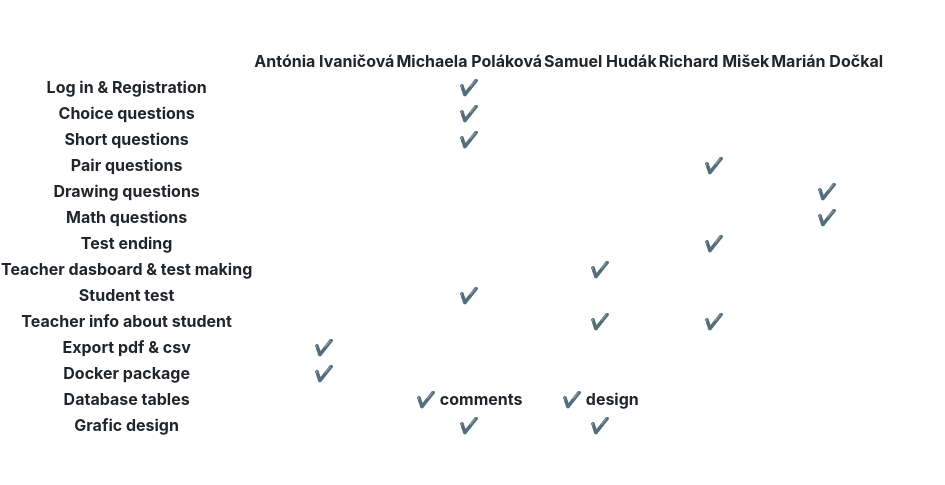
After one commit to xmisekr/skuskoveZadanie, a PHP site: page /workDivision.php in a window 1280 px wide. The commit adds this page. Shown: the top 485 px of the page, without its empty margins (0-945 px from the left). Run offline with PHP 8.4, Linux system fonts and the light colour scheme; lists and menus that the app fills with data are empty.

Commit message:
another push

```diff
--- a/questions/ChoiceQuestion.php
+++ b/questions/ChoiceQuestion.php
@@ -122,11 +122,11 @@
 		echo "<p>".$question["value"]."</p>";
 		foreach ($answers as $answer){
 			if (!empty( $answer["value"])){
-				echo " <input type='radio' id='".$answer["value"]."' name='".$questionId."' value='".$answer["value"]."'>
+				echo " <input  type='radio' id='".$answer["value"]."' name='".$questionId."' value='".$answer["value"]."'>
   				<label for='".$answer["value"]."'>".$answer["value"]."</label><br>";
 			}else{
 				if ( strcmp($answer["correct"], "true")== 0){
-					echo " <input type='radio' id='".$answer["correct"]."' name='".$questionId."' value=' '>
+					echo " <input class='form-control' type='radio' id='".$answer["correct"]."' name='".$questionId."' value=' '>
   				<label for='".$answer["correct"]."'>".$answer["value"]."</label><br>";
 				}
 			}
--- a/questions/ShortAnswerQuestion.php
+++ b/questions/ShortAnswerQuestion.php
@@ -54,7 +54,7 @@
 	function addQuestionStudentSA($questionId){
 		$rep = new SharedRepository();
 		$question = $rep->selectOne("question", ["id"=>$questionId]);
-		echo "<label for='".$questionId."' >".$question["value"]."</label><input id='".$questionId."' name='Answer' placeholder='Answer' type='text'>";
+		echo "<label for='".$questionId."' >".$question["value"]."</label><input class='form-control' id='".$questionId."' name='Answer' placeholder='Answer' type='text'>";
 	}
 
 	function submitAnswersSA($studentTestId, $questionId, $answer){
--- /dev/null
+++ b/workDivision.php
@@ -0,0 +1,160 @@
+<!DOCTYPE html>
+<html lang="sk">
+<head>
+    <meta charset="UTF-8">
+    <title>Work division</title>
+	<link crossorigin="anonymous" href="https://cdn.jsdelivr.net/npm/bootstrap@4.5.3/dist/css/bootstrap.min.css"
+		  integrity="sha384-TX8t27EcRE3e/ihU7zmQxVncDAy5uIKz4rEkgIXeMed4M0jlfIDPvg6uqKI2xXr2" rel="stylesheet">
+</head>
+<body class="background">
+
+
+
+<div class="position">
+	<br>
+	<br>
+	<table class="text-center">
+		<tr>
+			<th></th>
+			<th>Antónia Ivaničová</th>
+			<th>Michaela Poláková</th>
+			<th>Samuel Hudák</th>
+			<th>Richard Mišek</th>
+			<th>Marián Dočkal</th>
+
+
+		</tr>
+
+
+		<tr>
+
+			<th>Log in & Registration</th>
+			<th></th>
+			<th>&#10004;</th>
+			<th></th>
+			<th></th>
+			<th></th>
+
+
+		</tr>
+		<tr>
+			<th>Choice questions</th>
+			<th></th>
+			<th>&#10004;</th>
+			<th></th>
+			<th></th>
+			<th></th>
+		</tr>
+		<tr>
+			<th>Short questions</th>
+			<th></th>
+			<th>&#10004;</th>
+			<th></th>
+			<th></th>
+			<th></th>
+
+		</tr>
+		<tr>
+			<th>Pair questions</th>
+			<th></th>
+			<th></th>
+			<th></th>
+			<th>&#10004;</th>
+			<th></th>
+		</tr>
+		<tr>
+			<th>Drawing questions</th>
+			<th></th>
+			<th></th>
+			<th></th>
+			<th></th>
+			<th>&#10004;</th>
+		</tr>
+		<tr>
+			<th>Math questions</th>
+			<th></th>
+			<th></th>
+			<th></th>
+			<th></th>
+			<th>&#10004;</th>
+
+		</tr>
+		<tr>
+			<th>Test ending</th>
+			<th></th>
+			<th></th>
+			<th></th>
+			<th>&#10004;</th>
+			<th></th>
+		</tr>
+		<tr>
+			<th>Teacher dasboard & test making</th>
+			<th></th>
+			<th></th>
+			<th>&#10004;</th>
+			<th></th>
+			<th></th>
+		</tr>
+		<tr>
+			<th>Student test</th>
+			<th></th>
+			<th>&#10004;</th>
+			<th></th>
+			<th></th>
+			<th></th>
+		</tr>
+		<tr>
+			<th>Teacher info about student</th>
+			<th></th>
+			<th></th>
+			<th>&#10004;</th>
+			<th>&#10004;</th>
+			<th></th>
+		</tr>
+		<tr>
+			<th>Export pdf & csv</th>
+			<th>&#10004;</th>
+			<th></th>
+			<th></th>
+			<th></th>
+			<th></th>
+		</tr>
+		<tr>
+			<th>Docker package</th>
+			<th>&#10004;</th>
+			<th></th>
+			<th></th>
+			<th></th>
+			<th></th>
+		</tr>
+		<tr>
+			<th>Database tables</th>
+			<th></th>
+			<th>&#10004; comments</th>
+			<th>&#10004; design</th>
+			<th></th>
+			<th></th>
+		</tr>
+		<tr>
+			<th>Grafic design</th>
+			<th></th>
+			<th>&#10004;</th>
+			<th>&#10004;</th>
+			<th></th>
+			<th></th>
+		</tr>
+	</table>
+	<br>
+	<br>
+
+</div>
+
+
+
+<script src="../navbar/nav-bar.js"></script>
+<script src="../navbar/index.js"></script>
+<script src="../visit-counter/js.js"></script>
+<script src="../breadcrumbs/bredcrumb.js"></script>
+
+</body>
+</html>
```
Also changed, not shown: core/test/test.php (+37 -6 lines).
